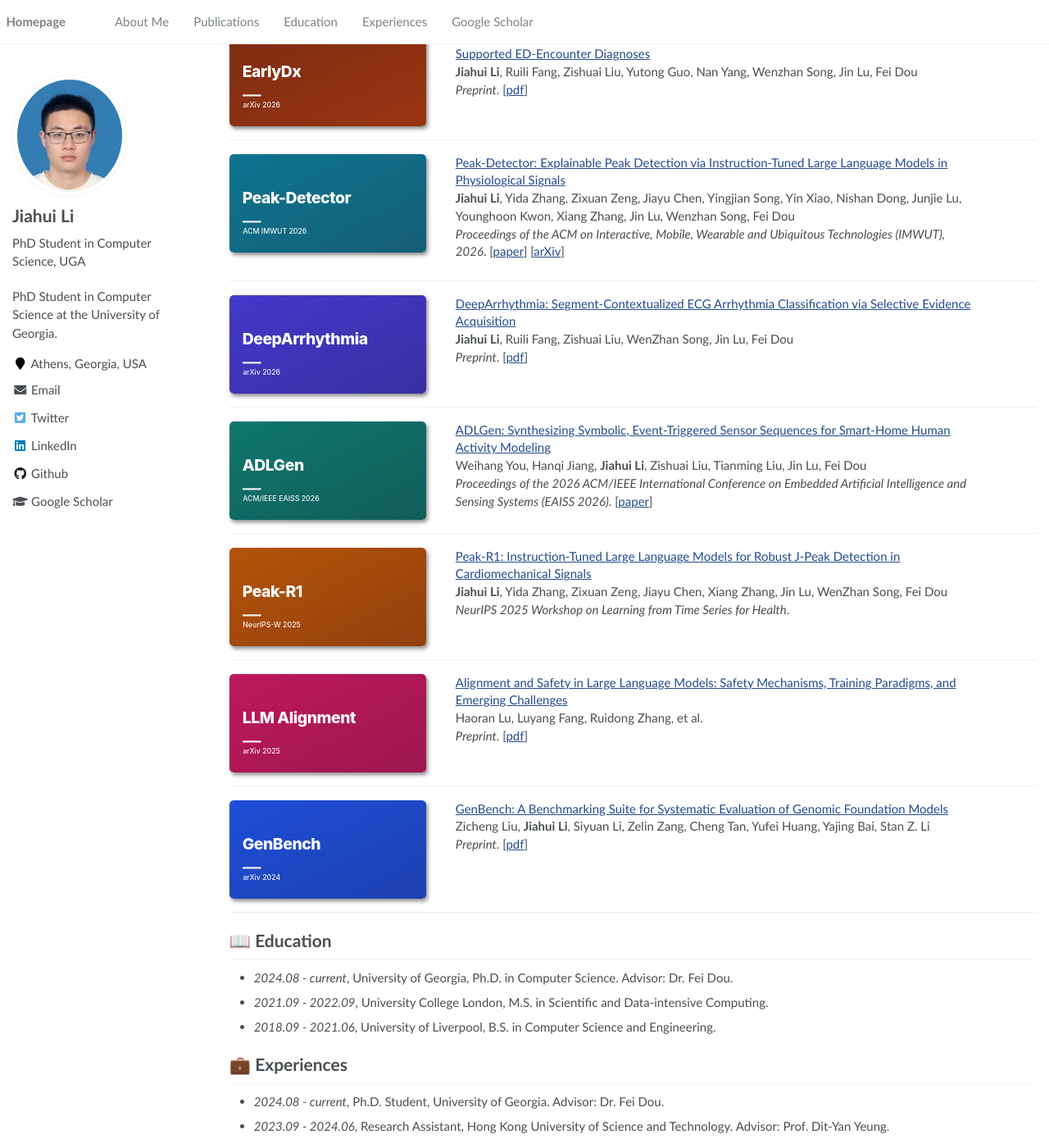
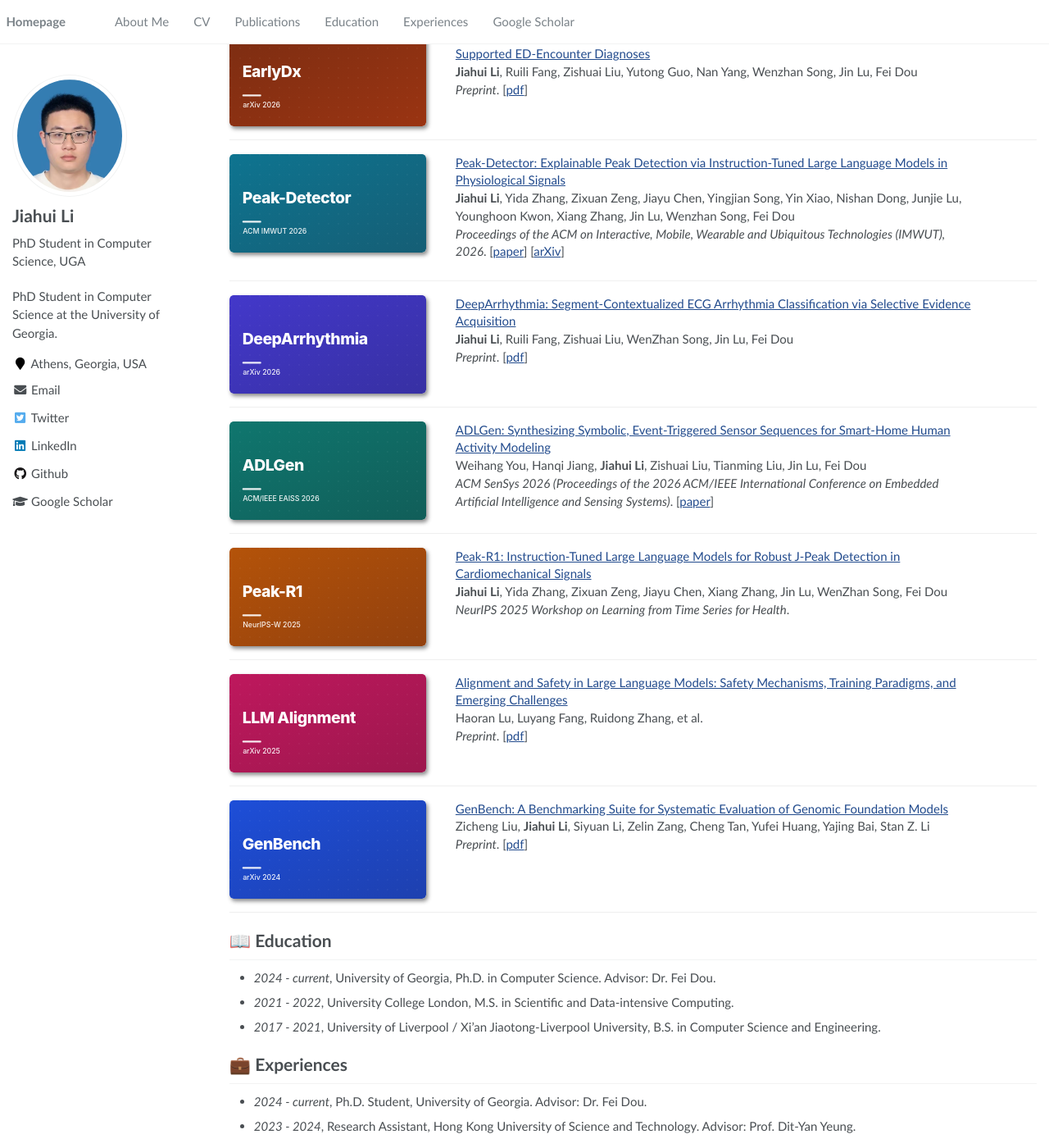
Before and after one commit to jimmylihui/jimmylihui.github.io, a Jekyll site: the page built from _pages/about.md, in a window 1280 px wide and 1400 px high, scrolled down 277 px. Shown: the whole window at 82% size. Built offline with Jekyll 4.4.1, drawn with Linux system fonts in a browser that asks for light colours.

Commit message:
Add web CV page; fix ADLGen venue and education dates
- New /cv/ page: interests, education, experience, all 7 publications,
  skills. No phone number; kept current rather than the stale 2024 PDF
- Add CV to nav
- ADLGen venue corrected to ACM SenSys 2026
- Education dates corrected from the CV: BSc 2017-2021 (Liverpool /
  XJTLU), MSc 2021-2022 (UCL)

Co-Authored-By: Claude Opus 4.8 (1M context) <noreply@anthropic.com>

```diff
--- a/_data/navigation.yml
+++ b/_data/navigation.yml
@@ -2,6 +2,9 @@
 main:
   - title: "About Me"
     url: "/#about-me"
+
+  - title: "CV"
+    url: "/cv/"
 
   - title: "Publications"
     url: "/#-selected-publications"
--- a/_pages/about.md
+++ b/_pages/about.md
@@ -80,7 +80,7 @@ My research interests lie in mobile and wearable sensing, human-centered AI, and
 
 [ADLGen: Synthesizing Symbolic, Event-Triggered Sensor Sequences for Smart-Home Human Activity Modeling](https://dl.acm.org/doi/10.1145/3774906.3802796)<br>
 Weihang You, Hanqi Jiang, **Jiahui Li**, Zishuai Liu, Tianming Liu, Jin Lu, Fei Dou<br>
-*Proceedings of the 2026 ACM/IEEE International Conference on Embedded Artificial Intelligence and Sensing Systems (EAISS 2026)*. [[paper](https://dl.acm.org/doi/10.1145/3774906.3802796)]
+*ACM SenSys 2026 (Proceedings of the 2026 ACM/IEEE International Conference on Embedded Artificial Intelligence and Sensing Systems)*. [[paper](https://dl.acm.org/doi/10.1145/3774906.3802796)]
 
 </div>
 </div>
@@ -132,11 +132,11 @@ Zicheng Liu, **Jiahui Li**, Siyuan Li, Zelin Zang, Cheng Tan, Yufei Huang, Yajin
 
 
 # 📖 Education
-- *2024.08 - current*, University of Georgia, Ph.D. in Computer Science. Advisor: Dr. Fei Dou.
-- *2021.09 - 2022.09*, University College London, M.S. in Scientific and Data-intensive Computing.
-- *2018.09 - 2021.06*, University of Liverpool, B.S. in Computer Science and Engineering.
+- *2024 - current*, University of Georgia, Ph.D. in Computer Science. Advisor: Dr. Fei Dou.
+- *2021 - 2022*, University College London, M.S. in Scientific and Data-intensive Computing.
+- *2017 - 2021*, University of Liverpool / Xi'an Jiaotong-Liverpool University, B.S. in Computer Science and Engineering.
 
 
 # 💼 Experiences
-- *2024.08 - current*, Ph.D. Student, University of Georgia. Advisor: Dr. Fei Dou.
-- *2023.09 - 2024.06*, Research Assistant, Hong Kong University of Science and Technology. Advisor: Prof. Dit-Yan Yeung.
+- *2024 - current*, Ph.D. Student, University of Georgia. Advisor: Dr. Fei Dou.
+- *2023 - 2024*, Research Assistant, Hong Kong University of Science and Technology. Advisor: Prof. Dit-Yan Yeung.
```
Also changed, not shown: _pages/cv.md (added, +59 -0 lines).
